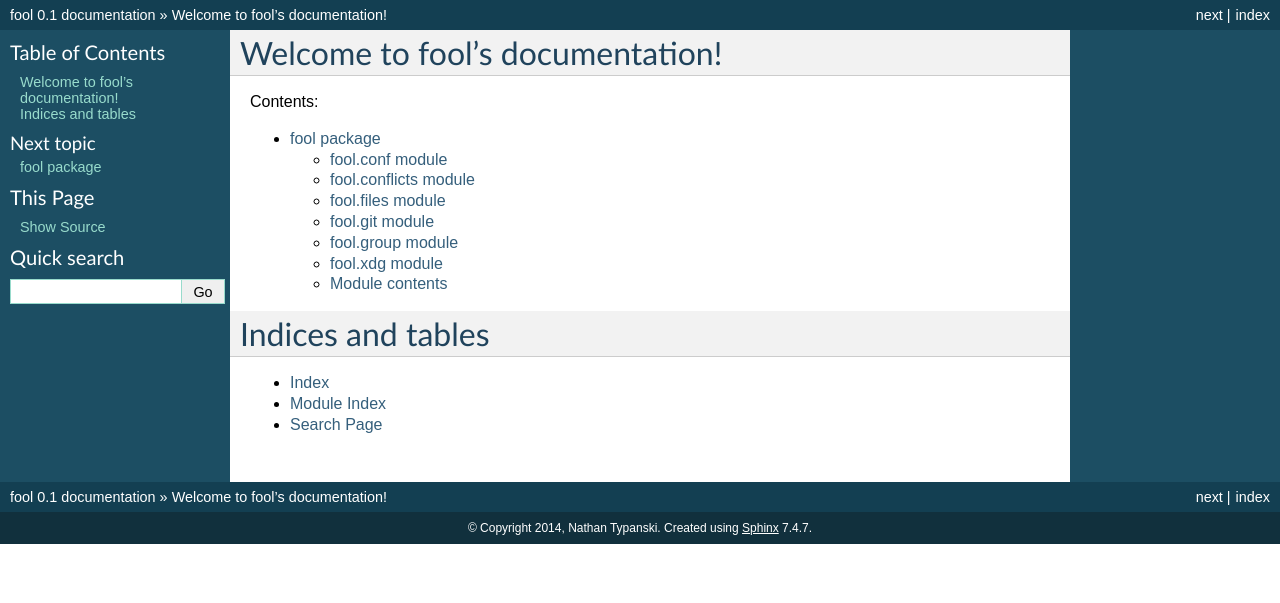
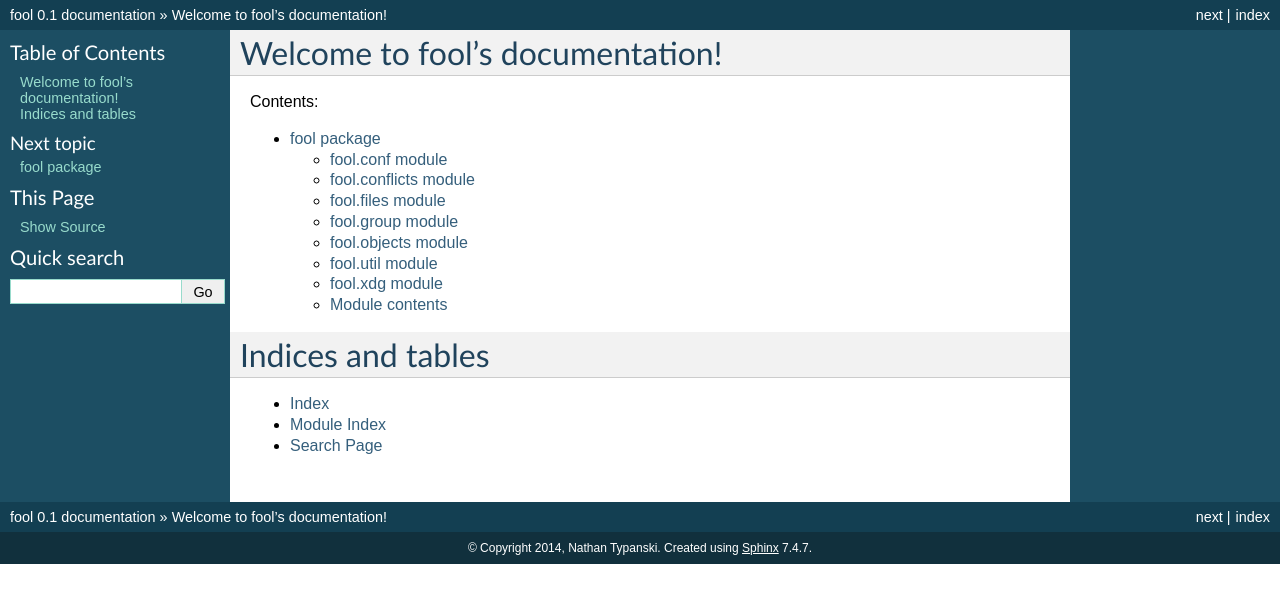
Before and after one commit to nathantypanski/fool, a Sphinx documentation site: the page built from doc/source/index.rst, in a window 1280 px wide. Shown: the top 603 px of the page. Built offline with Sphinx 7.4.7, drawn with Linux system fonts in a browser that asks for light colours.

Commit message:
update doc index

```diff
--- a/doc/source/fool.rst
+++ b/doc/source/fool.rst
@@ -25,18 +25,26 @@ fool.files module
     :undoc-members:
     :show-inheritance:
 
-fool.git module
----------------
+fool.group module
+-----------------
 
-.. automodule:: fool.git
+.. automodule:: fool.group
     :members:
     :undoc-members:
     :show-inheritance:
 
-fool.group module
+fool.objects module
 -----------------
 
-.. automodule:: fool.group
+.. automodule:: fool.objects
+    :members:
+    :undoc-members:
+    :show-inheritance:
+
+fool.util module
+---------------
+
+.. automodule:: fool.util
     :members:
     :undoc-members:
     :show-inheritance:
```
